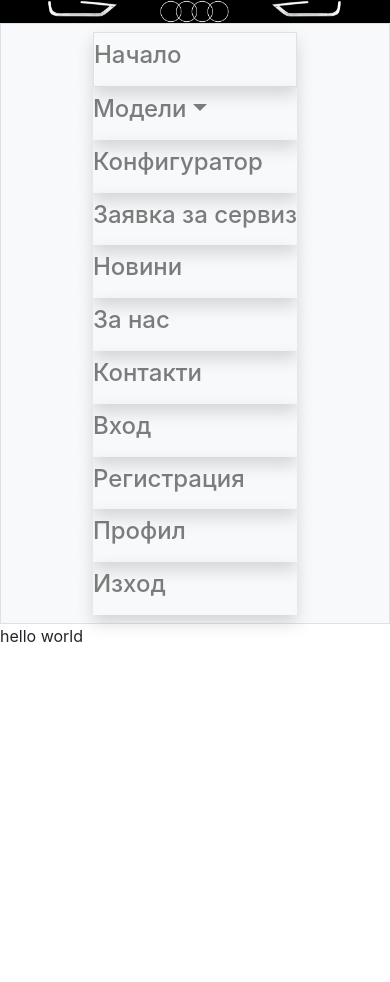
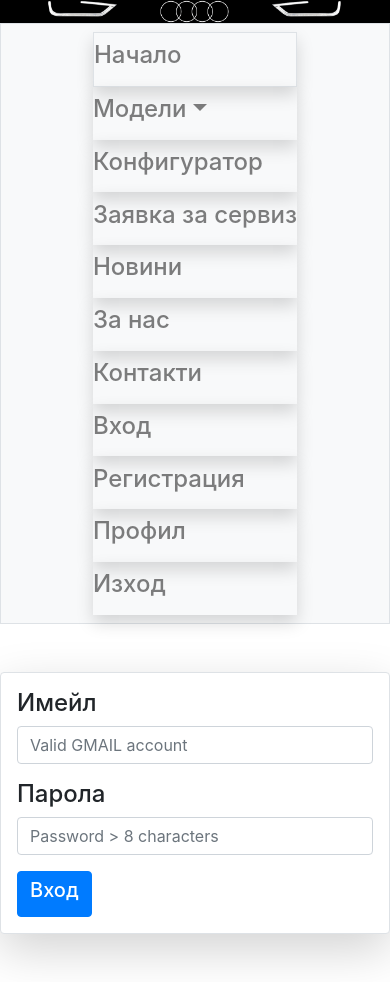
Before and after one commit to kobrata0912/ReactFinalProject, a React (Create React App) app in the folder audiunofficialwebsite/: page /user/login in a window 390 px wide. Before the commit the page ends 844 px from the top, so only its background shows below. Built offline with nearby package versions, Linux system fonts and the light colour scheme.

Commit message:
Created Login and Register page

```diff
--- a/audiunofficialwebsite/src/pages/login/index.js
+++ b/audiunofficialwebsite/src/pages/login/index.js
@@ -2,9 +2,85 @@ import React from 'react';
 
 const Login = () => {
 	return (
-		<div>
-			<p>hello world</p>
+		<div className="container pt-5">
+		<div className="row">
+			<div className="col-sm"></div>
+			<div className="col-sm border shadow-lg p-3 mb-5 bg-white rounded">
+				<div className="row"></div>
+				<form >
+					<div className="form-group">
+						<label for="email" className="h4">Имейл</label>
+						<input
+							name="email"
+							placeholder="Valid GMAIL account"
+							type="text"
+							className="form-control"
+							id="email"
+							// @blur="$v.email.$touch"
+							// :className="{
+							// 	'is-invalid': $v.email.$error,
+							// 	'is-valid': !$v.email.$invalid,
+							// }"
+							autocomplete="off"
+						/>
+					</div>
+					{/* <div
+						className="alert alert-danger alert-dismissible fade show"
+						v-if="$v.email.$dirty && $v.email.$invalid"
+					>
+						Моля, въведете валиден Gmail имейл!
+					</div> */}
+
+					<div className="form-group">
+						<label for="password" className="h4">Парола</label>
+						<input
+							name="password"
+							placeholder="Password > 8 characters"
+							type="password"
+							className="form-control"
+							id="password"
+							// @blur="$v.password.$touch"
+							// :className="{
+							// 	'is-invalid': $v.password.$error,
+							// 	'is-valid': !$v.password.$invalid,
+							// }"
+						/>
+					</div>
+					{/* <div
+						className="alert alert-danger alert-dismissible fade show"
+						v-if="$v.password.$dirty && $v.password.$invalid"
+					>
+						Моля, въведете валидна парола!
+					</div> */}
+
+					<button
+
+						className="btn btn-primary"
+					>
+						<h5>Вход</h5>
+					</button>
+				</form>
+				{/* <div className="row">
+					<div className="container" v-if="loading">
+						<div className="row">
+							<div id="loader">
+								<div className="dot"></div>
+								<div className="dot"></div>
+								<div className="dot"></div>
+								<div className="dot"></div>
+								<div className="dot"></div>
+								<div className="dot"></div>
+								<div className="dot"></div>
+								<div className="dot"></div>
+								<div className="loading"></div>
+							</div>
+						</div>
+					</div>
+				</div> */}
+			</div>
+			<div className="col-sm"></div>
 		</div>
+	</div>
 	);
 };
 
--- a/audiunofficialwebsite/src/pages/register/index.js
+++ b/audiunofficialwebsite/src/pages/register/index.js
@@ -0,0 +1,155 @@
+import React from 'react'
+
+const Register = () => {
+    return (
+        <div className="container pt-5">
+		<div className="row">
+			<div className="col"></div>
+			<div className="col-8 border shadow-lg p-3 mb-5 bg-white rounded">
+				<form >
+					<div className="row">
+						<div className="col">
+							<label for="firstName" className="h4">Име</label>
+							<input
+								name="firstName"
+								type="text"
+								className="form-control"
+								id="firstName"
+								// @blur="$v.firstName.$touch"
+								// :className="{
+								// 	'is-invalid': $v.firstName.$error,
+								// 	'is-valid': !$v.firstName.$invalid,
+								// }"
+								autocomplete="off"
+							/>
+						</div>
+
+						<div className="col">
+							<label for="lastName" className="h4">Фамилия</label>
+							<input
+								name="lastName"
+								type="text"
+								className="form-control"
+								id="lastName"
+								// @blur="$v.lastName.$touch"
+								// :className="{
+								// 	'is-invalid': $v.lastName.$error,
+								// 	'is-valid': !$v.lastName.$invalid,
+								// }"
+								autocomplete="off"
+							/>
+						</div>
+					</div>
+
+					{/* <div className="row">
+						<div className="col mt-3">
+							<div
+								className="alert alert-danger alert-dismissible fade show"
+								v-if="$v.firstName.$dirty && $v.firstName.$invalid"
+							>
+								Моля, въведете валидно име!
+							</div>
+						</div>
+						<div className="col mt-3">
+							<div
+								className="alert alert-danger alert-dismissible fade show"
+								v-if="$v.lastName.$dirty && $v.lastName.$invalid"
+							>
+								Моля, въведете валидна фамилия!
+							</div>
+						</div>
+					</div> */}
+
+					<div className="form-group">
+						<label for="email" className="h4">Имейл</label>
+						<input
+							name="email"
+							placeholder="Valid GMAIL account"
+							type="text"
+							className="form-control"
+							id="email"
+							// @blur="$v.email.$touch"
+							// :className="{
+							// 	'is-invalid': $v.email.$error,
+							// 	'is-valid': !$v.email.$invalid,
+							// }"
+							autocomplete="off"
+						/>
+					</div>
+					{/* <div
+						className="alert alert-danger alert-dismissible fade show"
+						v-if="$v.email.$dirty && $v.email.$invalid"
+					>
+						Моля, въведете валиден Gmail имейл!
+					</div> */}
+					<div className="form-group">
+						<label for="password" className="h4">Парола</label>
+						<input
+							name="password"
+							placeholder="Password > 8 characters"
+							type="password"
+							className="form-control"
+							id="password"
+							// @blur="$v.password.$touch"
+							// :className="{
+							// 	'is-invalid': $v.password.$error,
+							// 	'is-valid': !$v.password.$invalid,
+							// }"
+						/>
+					</div>
+					{/* <div
+						className="alert alert-danger alert-dismissible fade show"
+						v-if="$v.password.$dirty && $v.password.$invalid"
+					>
+						Моля, въведете валидна парола!
+					</div> */}
+					<div className="form-group">
+						<label for="rePassword" className="h4">Повторна парола</label>
+						<input
+							name="rePassword"
+							placeholder="Password > 8 characters"
+							type="password"
+							className="form-control"
+							id="rePassword"
+							// @blur="$v.rePassword.$touch"
+							// :className="{
+							// 	'is-invalid': $v.rePassword.$error,
+							// 	'is-valid': !$v.rePassword.$invalid && $v.rePassword.sameAs,
+							// }"
+						/>
+					</div>
+					{/* <div
+						className="alert alert-danger alert-dismissible fade show"
+						v-if="$v.rePassword.$dirty && $v.rePassword.$invalid"
+					>
+						Двете пароли не съвпадат!
+					</div> */}
+					<button className="btn btn-primary">
+						<h5>Регистрация</h5>
+					</button>
+				</form>
+				{/* <div className="row">
+					<div className="container" v-if="loading">
+						<div className="row">
+							<div id="loader">
+								<div className="dot"></div>
+								<div className="dot"></div>
+								<div className="dot"></div>
+								<div className="dot"></div>
+								<div className="dot"></div>
+								<div className="dot"></div>
+								<div className="dot"></div>
+								<div className="dot"></div>
+								<div className="loading"></div>
+							</div>
+						</div>
+					</div>
+				</div> */}
+			</div>
+			<div className="col"></div>
+		</div>
+	</div>
+    )
+}
+
+export default Register
```
